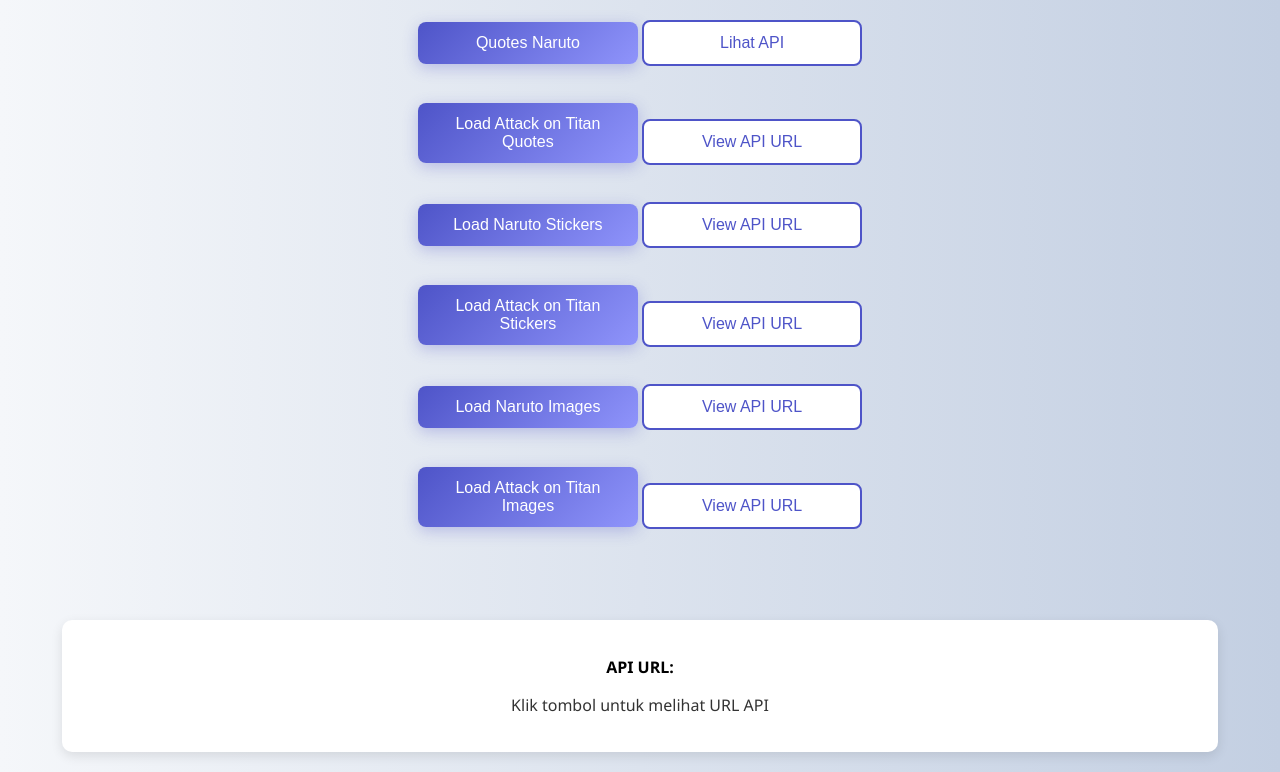
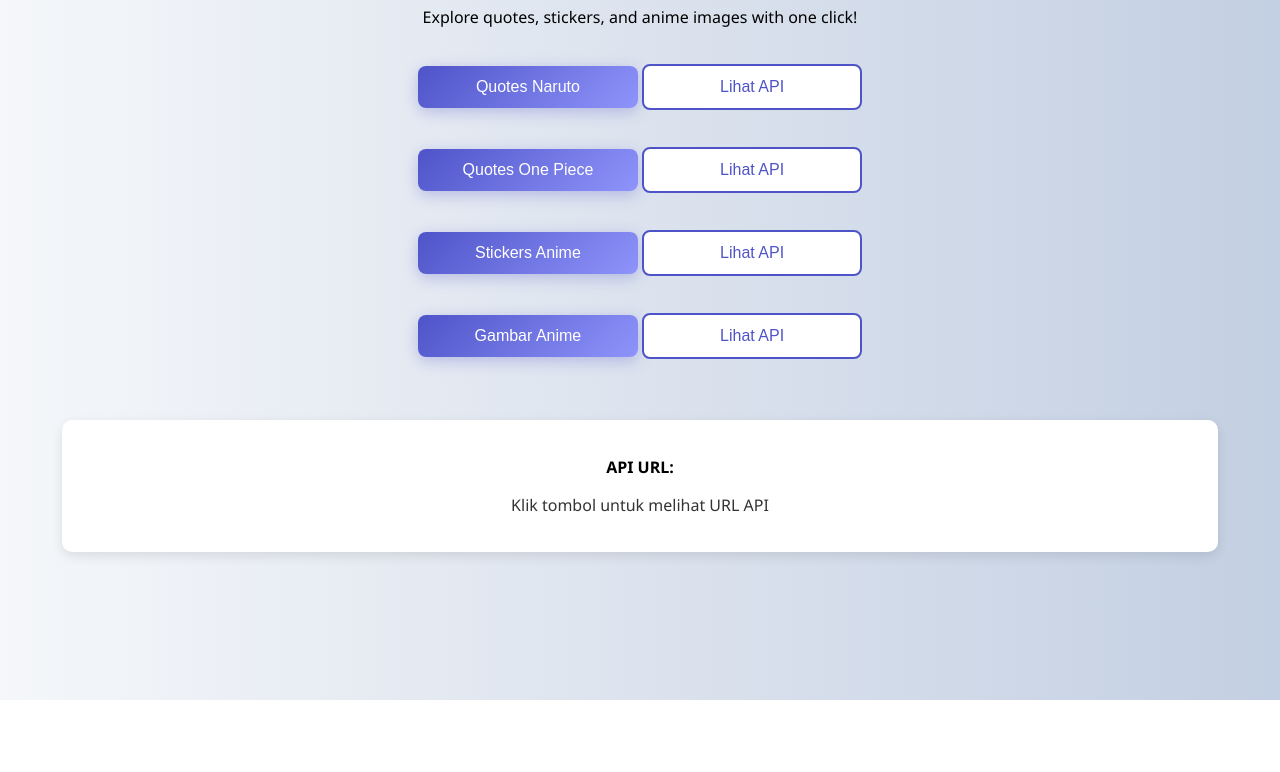
Before and after one commit to danzxxhosting-tech/anime-api-site, a plain HTML site: page index.html in a window 1280 px wide. Shown: the part 100-872 px from the top of the page. After the commit the page ends 800 px from the top, so only its background shows below. Drawn offline with Linux system fonts and the light colour scheme.

Commit message:
Update index.html

```diff
--- a/index.html
+++ b/index.html
@@ -1,56 +1,52 @@
 <!DOCTYPE html>
-<html lang="en">
+<html lang="id">
 <head>
-  <meta charset="UTF-8">
-  <meta name="viewport" content="width=device-width, initial-scale=1.0">
+  <meta charset="UTF-8" />
+  <meta name="viewport" content="width=device-width, initial-scale=1.0"/>
   <title>Anime API Site</title>
-  <link rel="stylesheet" href="style.css">
+  <link rel="stylesheet" href="style.css" />
 </head>
 <body>
-
   <header>
-    <h1>Welcome to Anime API Site</h1>
+    <h1>Anime API Site</h1>
+    <p>Explore quotes, stickers, and anime images with one click!</p>
   </header>
 
   <div id="button-container">
-    <!-- Tombol untuk Quotes -->
+
+    <!-- QUOTES -->
     <div class="button-group">
       <button class="load-btn" onclick="loadQuotes('naruto')">Quotes Naruto</button>
       <button class="view-api-btn" onclick="window.open('https://anime-api-site.vercel.app/api/quotes/naruto', '_blank')">Lihat API</button>
     </div>
+
     <div class="button-group">
-      <button class="load-btn" id="attackOnTitanBtn">Load Attack on Titan Quotes</button>
-      <button class="view-api-btn" id="viewAttackOnTitanApiBtn">View API URL</button>
+      <button class="load-btn" onclick="loadQuotes('onepiece')">Quotes One Piece</button>
+      <button class="view-api-btn" onclick="window.open('https://anime-api-site.vercel.app/api/quotes/onepiece', '_blank')">Lihat API</button>
     </div>
 
-    <!-- Tombol untuk Stickers -->
+    <!-- STICKERS -->
     <div class="button-group">
-      <button class="load-btn" id="narutoStickerBtn">Load Naruto Stickers</button>
-      <button class="view-api-btn" id="viewNarutoStickerApiBtn">View API URL</button>
-    </div>
-    <div class="button-group">
-      <button class="load-btn" id="attackOnTitanStickerBtn">Load Attack on Titan Stickers</button>
-      <button class="view-api-btn" id="viewAttackOnTitanStickerApiBtn">View API URL</button>
+      <button class="load-btn" onclick="loadStickers()">Stickers Anime</button>
+      <button class="view-api-btn" onclick="window.open('https://anime-api-site.vercel.app/api/stickers', '_blank')">Lihat API</button>
     </div>
 
-    <!-- Tombol untuk Images -->
+    <!-- IMAGES -->
     <div class="button-group">
-      <button class="load-btn" id="narutoImgBtn">Load Naruto Images</button>
-      <button class="view-api-btn" id="viewNarutoImgApiBtn">View API URL</button>
+      <button class="load-btn" onclick="loadImages()">Gambar Anime</button>
+      <button class="view-api-btn" onclick="window.open('https://anime-api-site.vercel.app/api/images', '_blank')">Lihat API</button>
     </div>
-    <div class="button-group">
-      <button class="load-btn" id="attackOnTitanImgBtn">Load Attack on Titan Images</button>
-      <button class="view-api-btn" id="viewAttackOnTitanImgApiBtn">View API URL</button>
-    </div>
+
   </div>
 
+  <!-- Output URL API -->
+  <div id="apiUrlOutput">
+    <p><strong>API URL:</strong></p>
+    <p id="apiUrlText">Klik tombol untuk melihat URL API</p>
+  </div>
+
+  <!-- Output Data -->
   <div id="output"></div>
-
-  <div id="apiUrlOutput">
-  <p><strong>API URL:</strong></p>
-  <p id="apiUrlText">Klik tombol untuk melihat URL API</p>
-</div>
-
 
   <script src="script.js"></script>
 </body>
```
